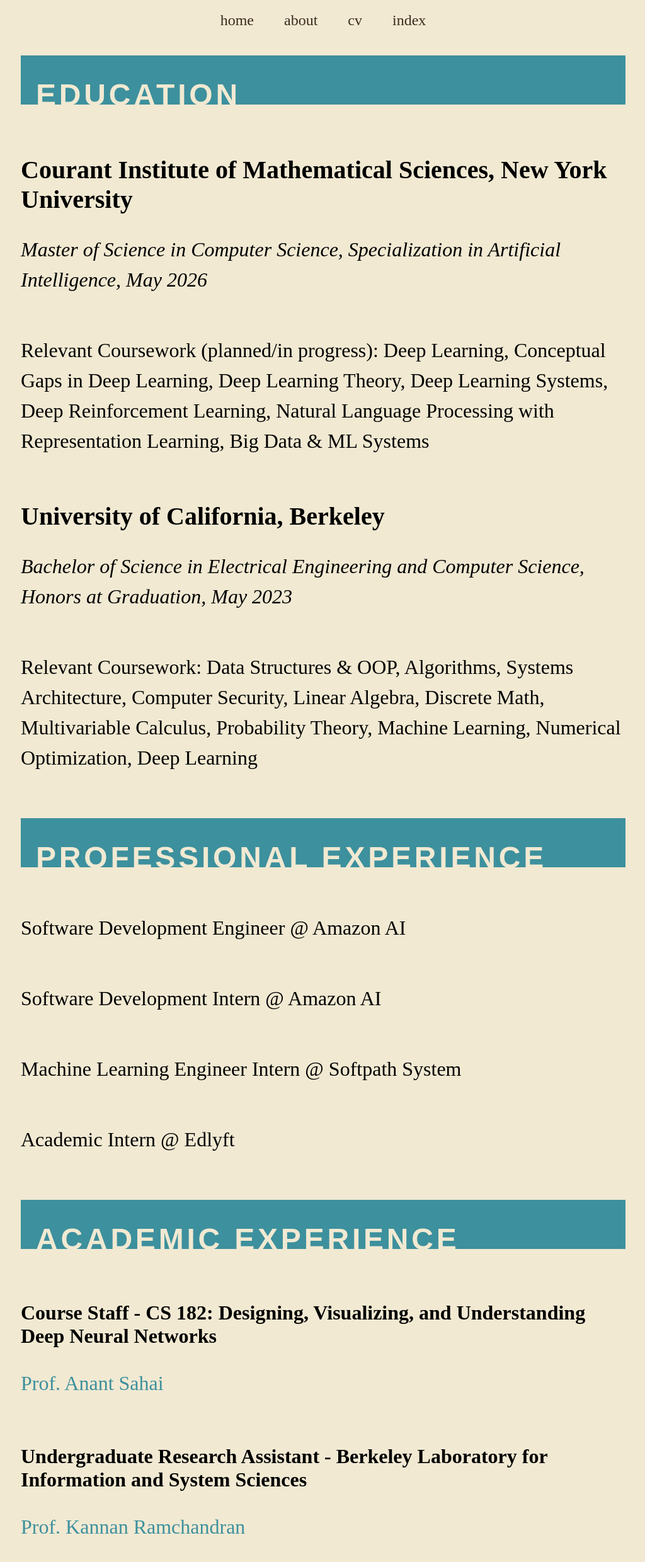
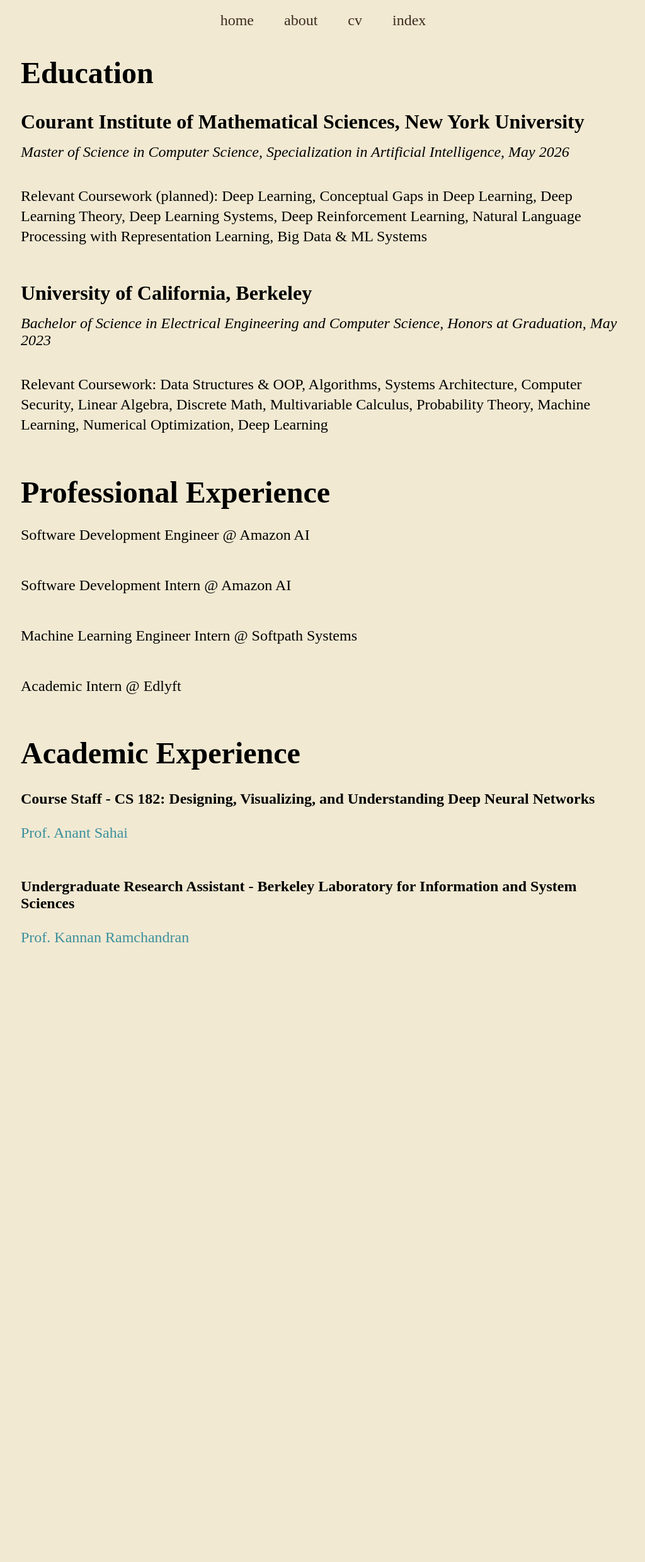
Before and after one commit to keatonelvins/keatonelvins.github.io, a Jekyll site: the page built from cv.md, in a window 1280 px wide. Shown: the whole page at 63% size, without its empty margins (127-1151 px from the left). Built offline with Jekyll 4.4.1, drawn with Linux system fonts in a browser that asks for light colours; some web fonts are replaced; after the commit the page ends 1528 px from its top, so only the background shows below that.

Commit message:
updated styling

```diff
--- a/_sass/_cv.scss
+++ b/_sass/_cv.scss
@@ -8,35 +8,36 @@
         flex-direction: column;
         min-height: calc(100vh);
 
-        h2 {
-            line-height: 1.9rem;
-            font-family: $titleFont;
-            font-size: 3rem;
-            letter-spacing: 0.1em;
-            color: $parchment;
-            background-color: $cerulean;
-            padding-left: 0.5em;
-            padding-top: 1em;
-        }
-
         a {
             color: $cerulean;
             text-decoration: none;
         }
 
+        h2 {
+            font-size: 3rem;
+            margin-bottom: 0;
+        }
+
         h3 {
-            font-size: 2.5rem;
+            font-size: 2rem;
             margin-bottom: 0;
         }
 
         h4 {
-            font-size: 2rem;
+            font-size: 1.5rem;
             margin-bottom: 0;
         }
 
+        h5 {
+            font-size: 1.5rem;
+            font-weight: normal;
+            margin-top: 1rem;
+            margin-bottom: 1rem;
+        }
+
         p {
-            font-size: 2rem;
-            line-height: 3rem;
+            font-size: 1.5rem;
+            line-height: 2rem;
         }
 
         li {
--- a/_sass/_index.scss
+++ b/_sass/_index.scss
@@ -8,13 +8,26 @@
       border-top: 1px solid $bistre;
       display: flex;
       align-items: center;
-      padding: 2em 0;
+
+      &:hover {
+        background-color: $tangerine;
+        color: $parchment;
+
+        a {
+          text-decoration: none;
+          color: $parchment;
+        }
+      }
+
+      a {
+        width: 100%;
+        padding: 2em 0;
+      }
 
       .posts-list-entry {
         display: flex;
         align-items: center;
         justify-content: space-between;
-        width: 100%;
         font-family: $headerFont;
 
         h2, p {
@@ -30,10 +43,6 @@
       a {
         text-decoration: none;
         color: $bistre;
-
-        &:hover {
-          color: $tangerine;
-        }
       }
     }
 
--- a/cv.md
+++ b/cv.md
@@ -3,29 +3,29 @@
 title: curriculum vitae
 ---
 
-## EDUCATION
+## Education
 
 ### Courant Institute of Mathematical Sciences, New York University
-_Master of Science in Computer Science, Specialization in Artificial Intelligence, May 2026_
+##### _Master of Science in Computer Science, Specialization in Artificial Intelligence, May 2026_
 
-Relevant Coursework (planned/in progress): Deep Learning, Conceptual Gaps in Deep Learning, Deep Learning Theory, Deep Learning Systems, Deep Reinforcement Learning, Natural Language Processing with Representation Learning, Big Data & ML Systems
+Relevant Coursework (planned): Deep Learning, Conceptual Gaps in Deep Learning, Deep Learning Theory, Deep Learning Systems, Deep Reinforcement Learning, Natural Language Processing with Representation Learning, Big Data & ML Systems
 
 ### University of California, Berkeley
-_Bachelor of Science in Electrical Engineering and Computer Science, Honors at Graduation, May 2023_
+##### _Bachelor of Science in Electrical Engineering and Computer Science, Honors at Graduation, May 2023_
 
 Relevant Coursework: Data Structures & OOP, Algorithms, Systems Architecture, Computer Security, Linear Algebra, Discrete Math, Multivariable Calculus, Probability Theory, Machine Learning, Numerical Optimization, Deep Learning
 
-## PROFESSIONAL EXPERIENCE
+## Professional Experience
 
 Software Development Engineer @ Amazon AI
 
 Software Development Intern @ Amazon AI
 
-Machine Learning Engineer Intern @ Softpath System
+Machine Learning Engineer Intern @ Softpath Systems
 
 Academic Intern @ Edlyft
 
-## ACADEMIC EXPERIENCE
+## Academic Experience
 
 #### Course Staff - CS 182: Designing, Visualizing, and Understanding Deep Neural Networks
 
```
Also changed, not shown: about.md (+4 -4 lines), posts.md (+6 -4 lines).
